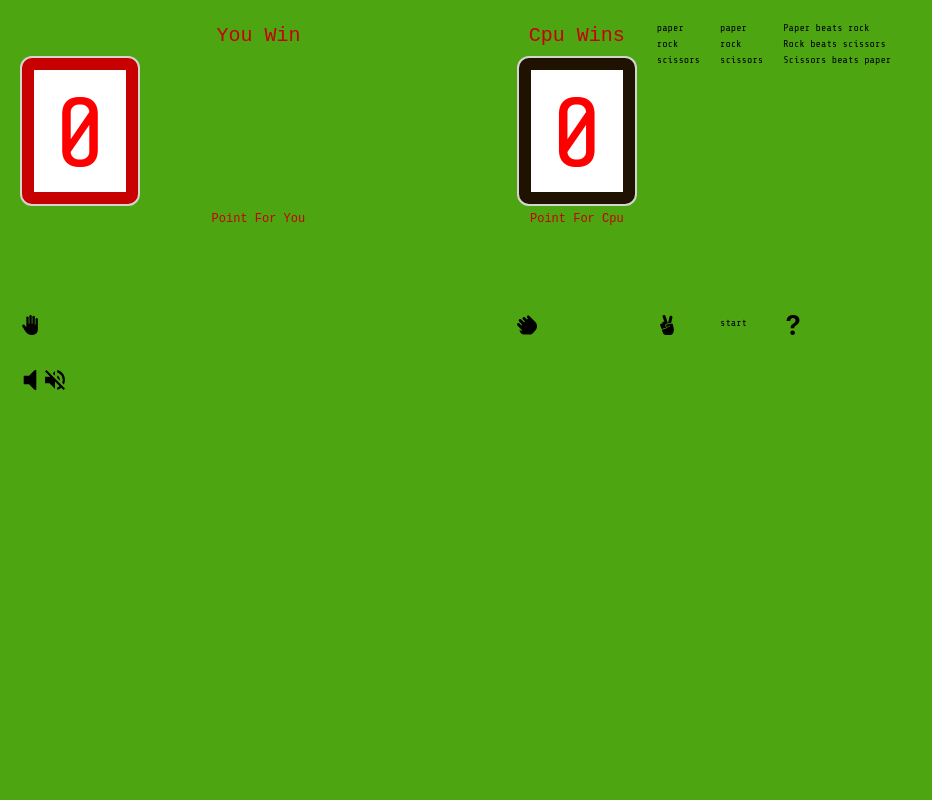
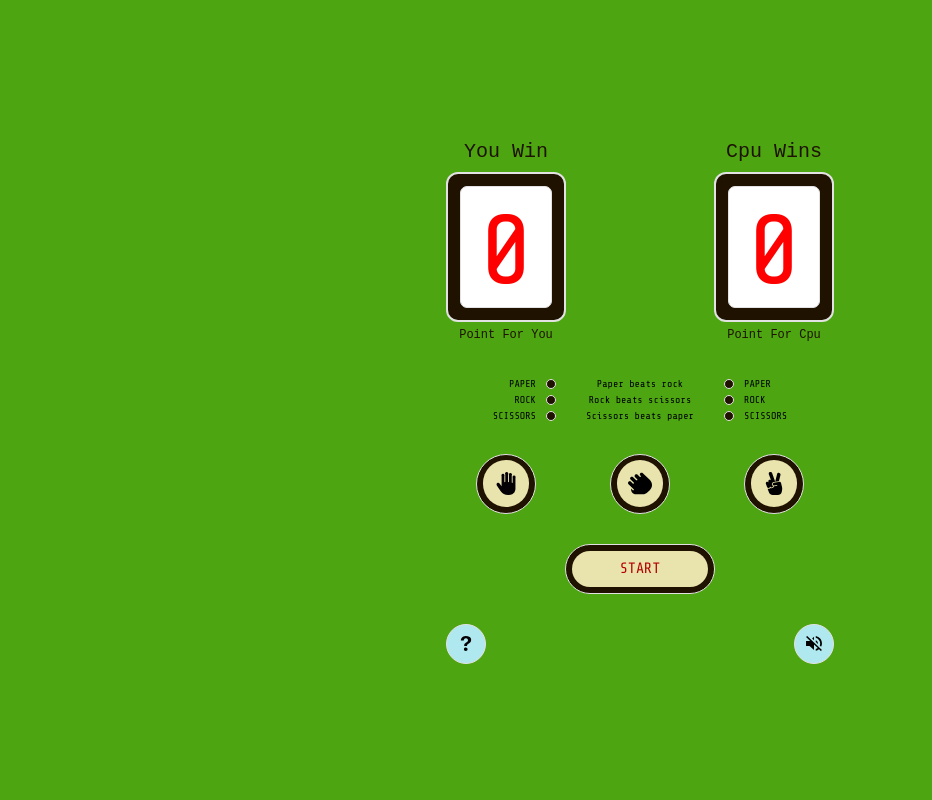
Before and after one commit to k-son/Ro-Sham-Bo, a website: page index.html in a window 1280 px wide. Shown: the whole page, without its empty margins (0-932 px from the left). Drawn offline with nearby package versions, Linux system fonts and the light colour scheme; files that its build step writes are made by us from their sources; a web font is replaced by a local one.

Commit message:
Develop index.html, components.scss Change grid.scss Add variables and mixins in base.scss

```diff
--- a/index.html
+++ b/index.html
@@ -49,32 +49,32 @@
   <!-- Choice indicators and rules description(not for mobiles screens) -->
   <!-- You -->
   <div class="choiceIndicators choiceIndicators--you">
-    <div class="choiceIndicatorBox--you choiceIndicator__paperBox choiceIndicator__paperBox--you">
-      <span class="choiceIndicator--paper__text">paper</span>
-      <div class="choiceIndicator--paper__indicator" id="paper__indicator--you"></div>
+    <div class="choiceIndicator__box choiceIndicator__box--you">
+      <span class="choiceIndicator__text">paper</span>
+      <div class="choiceIndicator__indicator" id="paper__indicator--you"></div>
     </div>
-    <div class="choiceIndicatorBox--you choiceIndicator__rockBox choiceIndicator__rockBox--you">
-      <span class="choiceIndicator--rock__text">rock</span>
-      <div class="choiceIndicator--rock__indicator" id="rock__indicator--you"></div>
+    <div class="choiceIndicator__box choiceIndicator__box--you">
+      <span class="choiceIndicator__text">rock</span>
+      <div class="choiceIndicator__indicator" id="rock__indicator--you"></div>
     </div>
-    <div class="choiceIndicatorBox--you choiceIndicator__scissorsBox choiceIndicator__scissorsBox--you">
-      <span class="choiceIndicator--scissors__text">scissors</span>
-      <div class="choiceIndicator--scissors__indicator" id="scissors__indicator--you"></div>
+    <div class="choiceIndicator__box choiceIndicator__box--you">
+      <span class="choiceIndicator__text">scissors</span>
+      <div class="choiceIndicator__indicator" id="scissors__indicator--you"></div>
     </div>
   </div>
   <!-- CPU -->
   <div class="choiceIndicators choiceIndicators--cpu">
-    <div class="choiceIndicatorBox--cpu choiceIndicator__paperBox choiceIndicator__paperBox--cpu">
-      <span class="choiceIndicator--paper__text">paper</span>
-      <div class="choiceIndicator--paper__indicator" id="paper__indicator--cpu"></div>
+    <div class="choiceIndicator__box choiceIndicator__box--cpu">
+      <span class="choiceIndicator__text">paper</span>
+      <div class="choiceIndicator__indicator" id="paper__indicator--cpu"></div>
     </div>
-    <div class="choiceIndicatorBox--cpu choiceIndicator__rockBox choiceIndicator__rockBox--cpu">
-      <span class="choiceIndicator--rock__text">rock</span>
-      <div class="choiceIndicator--rock__indicator" id="rock__indicator--cpu"></div>
+    <div class="choiceIndicator__box choiceIndicator__box--cpu">
+      <span class="choiceIndicator__text">rock</span>
+      <div class="choiceIndicator__indicator" id="rock__indicator--cpu"></div>
     </div>
-    <div class="choiceIndicatorBox--cpu choiceIndicator__scissorsBox choiceIndicator__scissorsBox--cpu">
-      <span class="choiceIndicator--scissors__text">scissors</span>
-      <div class="choiceIndicator--scissors__indicator" id="scissors__indicator--cpu"></div>
+    <div class="choiceIndicator__box choiceIndicator__box--cpu">
+      <span class="choiceIndicator__text">scissors</span>
+      <div class="choiceIndicator__indicator" id="scissors__indicator--cpu"></div>
     </div>
   </div>
   <!-- Description -->
@@ -85,30 +85,30 @@
   </div>
 
   <!-- Gaming buttons -->
-  <div class="gamingButton button--paper">
-    <div class="button--paper__inside">
-      <img src="img/open.svg" alt="An open hand as a symbol of paper" class="icon gamingButton__icon">
+  <div class="gamingButton gamingButton--paper">
+    <div class="gamingButton__inside" id="button--paper">
+      <img src="img/open.svg" alt="An open hand as a symbol of paper" class="gamingButton__icon">
     </div>
   </div>
-  <div class="gamingButton button--rock">
-    <div class="button--rock__inside">
-      <img src="img/grab.svg" alt="A fist as a symbol of rock" class="icon gamingButton__icon">
+  <div class="gamingButton  gamingButton--rock">
+    <div class="gamingButton__inside" id="button--rock">
+      <img src="img/grab.svg" alt="A fist as a symbol of rock" class="gamingButton__icon">
     </div>
   </div>
-  <div class="gamingButton button--scissors">
-    <div class="button--scissors__inside">
-      <img src="img/victory.svg" alt="A vicotry fingers as a symbol of scissors" class="icon gamingButton__icon">
+  <div class="gamingButton  gamingButton--scissors">
+    <div class="gamingButton__inside" id="button--scissors">
+      <img src="img/victory.svg" alt="A vicotry fingers as a symbol of scissors" class="gamingButton__icon">
     </div>
   </div>
   <div class="startButton">
-    <div class="startButton__inside">start</div>
+    <div class="startButton__inside"><span class="startButton__text">start</span></div>
   </div>
   <div class="questionButton">
-    <img src="img/question-mark.svg" alt="A question mark, click it to read the rules of the game" class="icon questionButton__icon">
+    <img src="img/question-mark.svg" alt="A question mark, click it to read the rules of the game" class="questionButton__icon" id="question">
   </div>
   <div class="soundButton">
-    <img src="img/volume-on.svg" alt="Set volume on" class="icon soundButton__icon--soundOn">
-    <img src="img/volume-off.svg" alt="Set volume off" class="icon soundButton__icon--soundOff">
+    <img src="img/volume-on.svg" alt="Set volume on" class="soundButton__icon displayNone" id="sound--on">
+    <img src="img/volume-off.svg" alt="Set volume off" class="soundButton__icon displayBlock " id="sound-off">
   </div>
 </main>
 
--- a/scss/_base.scss
+++ b/scss/_base.scss
@@ -4,8 +4,12 @@
   --color-lumination-on: #c70000;
   --color-score: #ff0000;
   --color-score-bg: #fff;
+  --color-gamingButton: #e9e3ad;
+  --color-startButton: #b40000;
+  --color-infoButton: #b0e8f0;
+}
 
-}
+$color-border: #e2e2e2;
 
 *,
 *::before,
@@ -25,11 +29,37 @@ body {
   line-height: 1.6;
 }
 
-::selection {
-
-}
 
 @font-face {
   font-family: CFDots-Regular;
   src: url(../font/CFDots-Regular.ttf);
 }
+
+
+/// MIXINS
+@mixin centerFlex {
+  display: flex;
+  align-items: center;
+  justify-content: center;
+}
+
+@mixin thinBorder {
+  border: 1px solid $color-border;
+}
+
+@mixin circle($size) {
+  width: $size;
+  height: $size;
+  border-radius: 50%;
+}
+
+@mixin infoButtons {
+  @include circle(4rem);
+  @include centerFlex;
+  @include thinBorder;
+  background-color: var(--color-infoButton);
+
+  &__icon {
+    height: 40%;
+  }
+}
--- a/scss/_components.scss
+++ b/scss/_components.scss
@@ -6,25 +6,41 @@
 }
 
 
-/// SCORE BOXES
-.scoreBox {
-  height: 15rem;
-  width: 12rem;
-  background-color: var(--color-lumination-off);
-  border: .2rem solid #d4d4d4;
-  border-radius: 1.2rem;
-  padding: 1.2rem;
+/// PLAYER BOXES
+.playerBox {
+  display: flex;
+  flex-direction: column;
+  align-items: center;
 
   &--you {
     grid-column: 2 / 3;
     grid-row: 2 / 3;
-    background-color: var(--color-lumination-on);
+
   }
 
   &--cpu {
     grid-column: 4 / 5;
     grid-row: 2 / 3;
   }
+}
+
+
+.scoreBox {
+  height: 15rem;
+  width: 12rem;
+  background-color: var(--color-lumination-off);
+  border: .2rem solid $color-border;
+  border-radius: 1.2rem;
+  padding: 1.2rem;
+
+  &--you {
+   // background-color: var(--color-lumination-on);
+  }
+
+  &--cpu {
+
+  }
+
 
   &__display {
     position: relative;
@@ -35,6 +51,9 @@
     transform: translate(-50%, -50%);
     background-color: var(--color-score-bg);
     overflow: hidden;
+    @include thinBorder;
+    border-radius: .7rem;
+    scroll-behavior: smooth;
   }
 
   &__score {
@@ -54,25 +73,160 @@
 .pointFor {
   font-family: CFDots-Regular, monospace;
   color: var(--color-lumination-off);
-  text-align: center;
   text-transform: capitalize;
 }
 
 .whoWins {
   margin-bottom: .4rem;
   font-size: 2rem;
-  text-transform: capitalize;
-  color: var(--color-lumination-on);
 }
 
 .pointFor {
   margin-top: .4rem;
   font-size: 1.2rem;
-  color: var(--color-lumination-on);
 }
 
 
+/// CHOICE INDICATORS ///
+.choiceIndicators {
 
-.icon {
-  height: 20px;
+  &--you {
+    grid-column: 2 / 3;
+    grid-row: 3 / 4;
+  }
+
+  &--cpu {
+    grid-column: 4 / 5;
+    grid-row: 3 / 4;
+  }
 }
+
+.choiceIndicator {
+
+  &__box {
+    display: flex;
+    align-items: center;
+    justify-content: flex-end;
+
+    &--you {
+      flex-direction: row;
+    }
+
+    &--cpu {
+      flex-direction: row-reverse;
+    }
+  }
+
+  &__text {
+    text-transform: uppercase;
+  }
+
+  &__indicator {
+    @include circle(1rem);
+    background-color: var(--color-lumination-off);
+    @include thinBorder;
+    margin: 0 1rem;
+  }
+}
+
+
+/// SHOR GAME RULES DESCRIPTION visible on larger screens only
+.descriptionBox {
+  grid-column: 3 / 4;
+  grid-row: 3 / 4;
+
+  &__para  {
+    text-align: center;
+  }
+}
+
+
+/// BUTTONS
+.gamingButton {
+  @include centerFlex;
+  @include circle(6rem);
+  background-color: var(--color-lumination-off);
+  margin: auto;
+  @include thinBorder;
+
+  &--paper {
+    grid-column: 2 / 3;
+    grid-row: 4 / 5;
+  }
+
+  &--rock {
+    grid-column: 3 / 4;
+    grid-row: 4 / 5;
+  }
+
+  &--scissors {
+    grid-column: 4 / 5;
+    grid-row: 4 / 5;
+  }
+
+  &__inside {
+  @include centerFlex;
+  @include circle(80%);
+  background-color: var(--color-gamingButton);
+  }
+
+  &__icon {
+    width: 50%;
+    height: 50%;
+  }
+}
+
+.startButton {
+  grid-column: 2 / 5;
+  grid-row: 5 / 6;
+  justify-self: center;
+  @include centerFlex;
+  width: 15rem;
+  height: 5rem;
+  border-radius: 5rem;
+  background-color: var(--color-lumination-off);
+  @include thinBorder;
+
+  &__inside {
+    @include centerFlex;
+    width: 92%;
+    height: 75%;
+    border-radius: 2rem;
+    background-color: var(--color-gamingButton);
+  }
+
+  &__text {
+    font-size: 1.5rem;
+    text-transform: uppercase;
+    color: var(--color-startButton);
+  }
+}
+
+.questionButton {
+  grid-column: 2 / 3;
+  grid-row: 6 / 7;
+  justify-self: start;
+  @include infoButtons;
+}
+
+.soundButton {
+  grid-column: 4 / 5;
+  grid-row: 6 / 7;
+  justify-self: end;
+  @include infoButtons;
+}
+
+
+////// Styles to use in JavaScript
+
+.luminateIt {
+  background-color: var(--color-lumination-on);
+}
+
+.displayNone {
+  display: none;
+}
+
+.displayBlock {
+  display: block;
+}
--- a/scss/_grid.scss
+++ b/scss/_grid.scss
@@ -1,6 +1,6 @@
 .main {
   display: grid;
-  grid-template-columns: 1fr max-content auto max-content 1fr;
+  grid-template-columns: 1fr repeat(3, max-content) 1fr;
   grid-template-rows: 1fr repeat(5, auto) 1fr;
   grid-column-gap: 2rem;
   grid-row-gap: 3rem;
```
